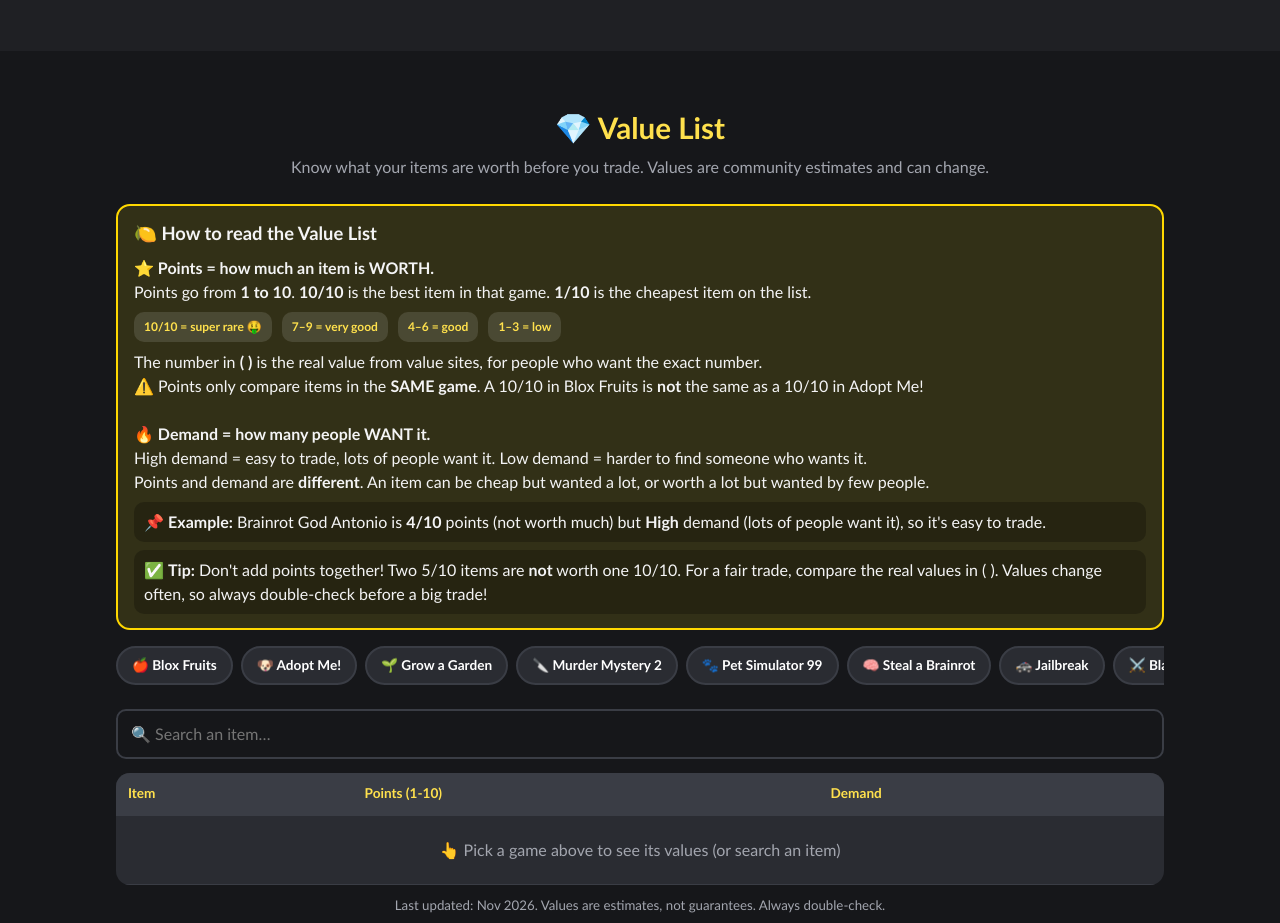
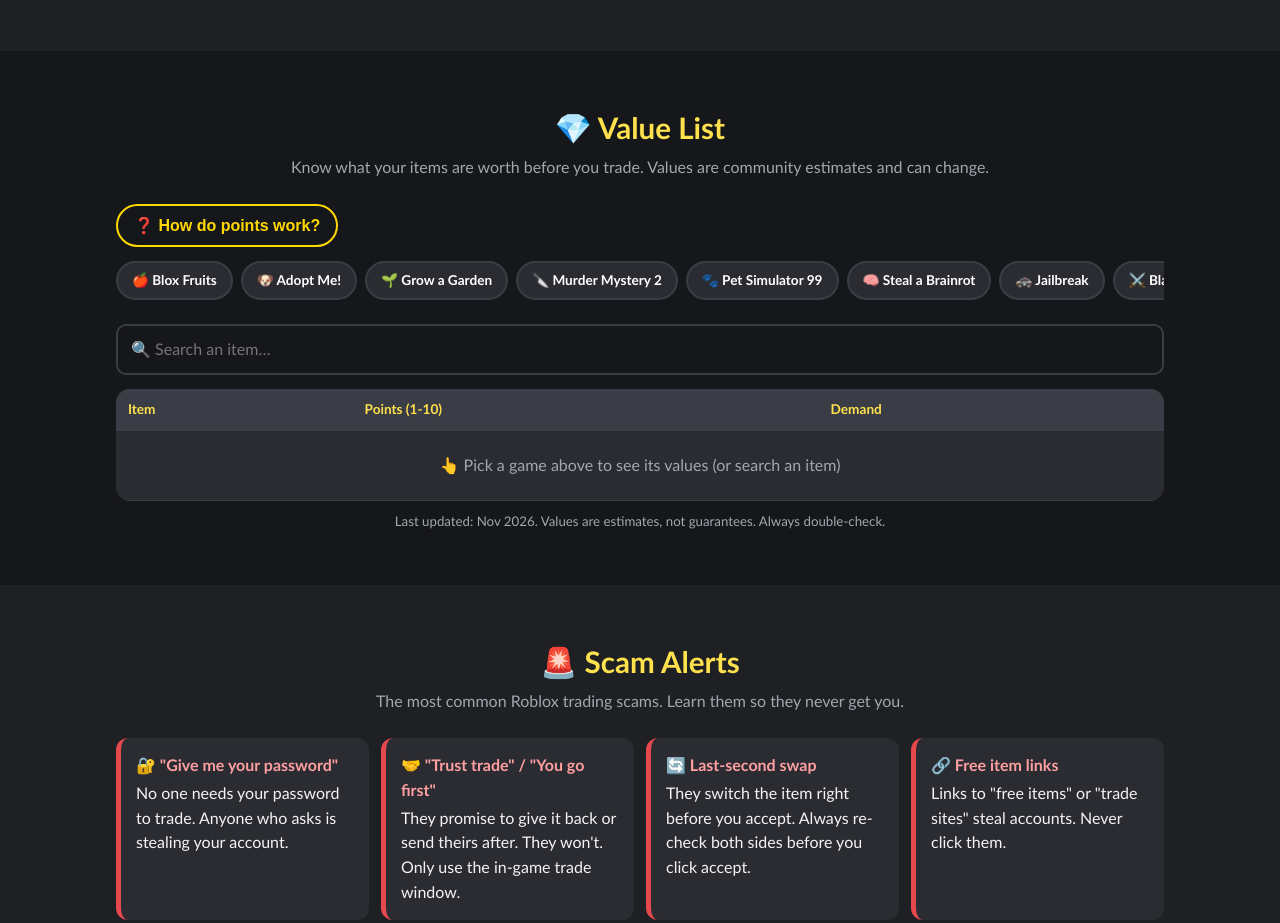
Before and after one commit to jooahnwork731-boop/lemonmantrades, a plain HTML site: page index.html in a window 1280 px wide. Shown: the part 2002-2925 px from the top of the page. Drawn offline with Linux system fonts and the light colour scheme.

Commit message:
Implement points help section in index.html
Added a new points help section with styling and functionality to explain how points work in the game.

```diff
--- a/index.html
+++ b/index.html
@@ -651,5 +651,59 @@ drawValues();
   chips.parentNode.insertBefore(box, chips);
 })();
 </script>
+  <!-- POINTS HELP PATCH (replaces the old POINTS EXPLAIN PATCH) -->
+<style>
+.ptsBox{display:none!important}
+#ptsBtn{display:inline-block;margin:0 0 14px;padding:10px 16px;border:2px solid #ffd800;border-radius:999px;background:transparent;color:#ffd800;font-weight:bold;font-size:1em;cursor:pointer}
+#ptsHelp{position:fixed;inset:0;background:rgba(0,0,0,.7);display:none;align-items:center;justify-content:center;z-index:9999;padding:16px}
+#ptsHelp.open{display:flex}
+#ptsHelp .card{background:#1d1f24;color:#fff;border:2px solid #ffd800;border-radius:16px;max-width:460px;width:100%;max-height:85vh;overflow:auto;padding:18px;line-height:1.5}
+#ptsHelp h3{margin:0 0 10px;color:#ffd800}
+#ptsHelp ul{margin:6px 0 12px;padding-left:20px}
+#ptsHelp .x{float:right;background:none;border:0;color:#fff;font-size:1.4em;cursor:pointer}
+</style>
+<script>
+(function(){
+  const vals = document.getElementById("values");
+  if (!vals || document.getElementById("ptsBtn")) return;
+  const old = document.querySelector(".ptsBox"); if (old) old.remove();
+  const th = vals.querySelectorAll("th"); if (th[1]) th[1].textContent = "Points (1-10)";
+
+  const btn = document.createElement("button");
+  btn.id = "ptsBtn"; btn.type = "button"; btn.textContent = "❓ How do points work?";
+  const chips = document.getElementById("valueChips");
+  chips.parentNode.insertBefore(btn, chips);
+
+  const pop = document.createElement("div");
+  pop.id = "ptsHelp";
+  pop.innerHTML = `<div class="card">
+    <button class="x" type="button" aria-label="Close">✕</button>
+    <h3>🍋 How the Value List works</h3>
+    <b>⭐ Points: how much an item is worth</b>
+    <ul>
+      <li>10/10 is the best item in that game.</li>
+      <li>7 to 9 is very good, 4 to 6 is good, and 1 to 3 is low.</li>
+      <li>Points only compare items in the same game.</li>
+      <li>The number in ( ) is the exact value from value sites.</li>
+    </ul>
+    <b>🔥 Demand: how many people want it</b>
+    <ul>
+      <li>High demand means it's easy to trade.</li>
+      <li>Low demand means it's harder to find someone who wants it.</li>
+      <li>An item can be cheap but popular, like Antonio (4/10, High demand).</li>
+    </ul>
+    <b>✅ Trading tips</b>
+    <ul>
+      <li>Don't add points together. Two 5/10 items don't equal one 10/10.</li>
+      <li>For a fair trade, compare the exact values in ( ).</li>
+      <li>Values change often, so double-check before big trades.</li>
+    </ul>
+  </div>`;
+  document.body.appendChild(pop);
+
+  btn.onclick = () => pop.classList.add("open");
+  pop.onclick = e => { if (e.target === pop || e.target.classList.contains("x")) pop.classList.remove("open"); };
+})();
+</script>
 </body>
 </html>
```
